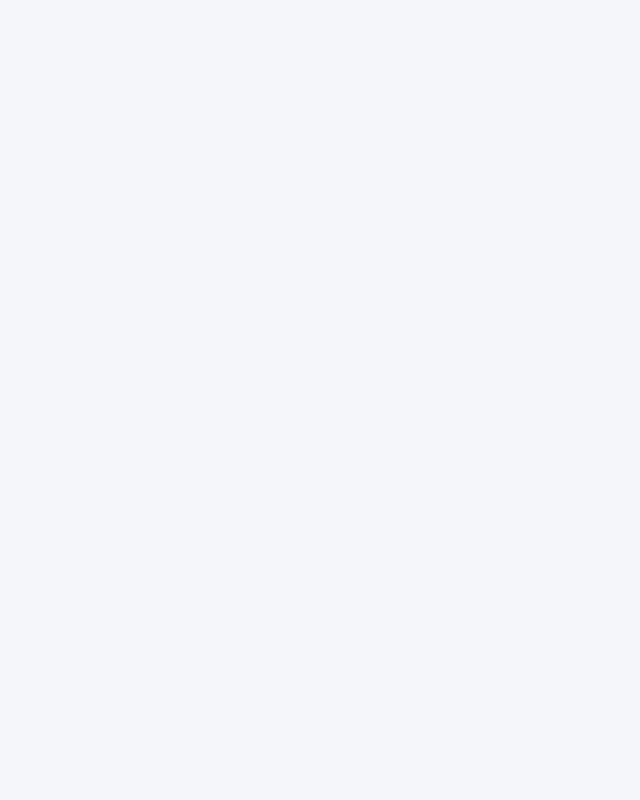
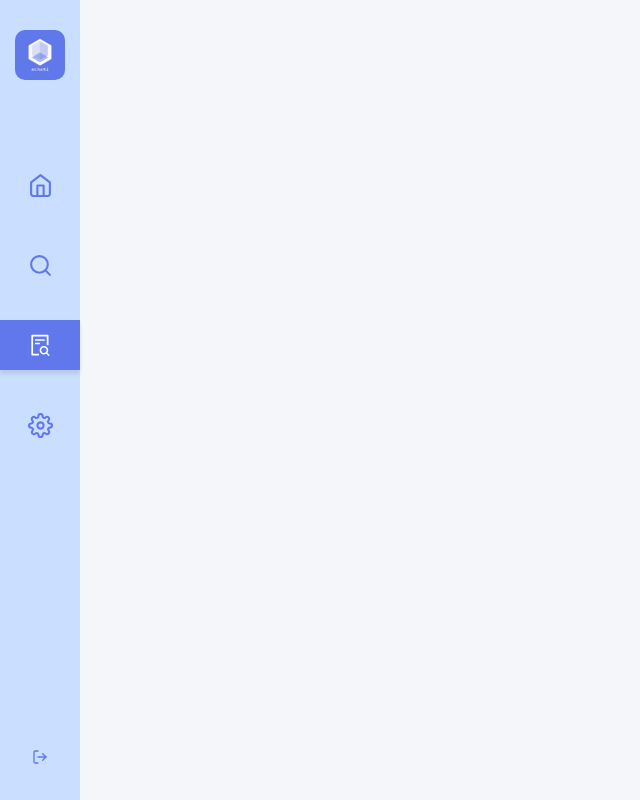
Before and after one commit to renanmascg/react-crawling-board, a React (Create React App) app: page /results/1 in a window 1280 px wide. Shown: the whole page, without its empty margins (0-640 px from the left). Built offline with nearby package versions, Linux system fonts and the light colour scheme.

Commit message:
Inicializa a personalisação da pagina de resultados da aplicação.

```diff
--- /dev/null
+++ b/src/pages/ResultQuery/index.tsx
@@ -0,0 +1,21 @@
+import React from 'react';
+import { useRouteMatch } from 'react-router-dom';
+import { Container, Content } from './styles';
+import Sidenav from '../../components/sidenav';
+
+interface IParams {
+  id: string;
+}
+
+const ResultQuery: React.FC = () => {
+  const { id } = useRouteMatch<IParams>().params;
+  console.log(`=================> ${id}`);
+  return (
+    <Container>
+      <Sidenav />
+      <Content />
+    </Container>
+  );
+};
+
+export default ResultQuery;
--- /dev/null
+++ b/src/pages/ResultQuery/styles.ts
@@ -0,0 +1,21 @@
+import styled, { css } from 'styled-components';
+import { shade } from 'polished';
+
+export const Container = styled.div`
+  height: 100vh;
+  display: flex;
+  align-items: stretch;
+`;
+
+export const Content = styled.div`
+  flex: 1;
+  overflow: auto;
+  padding: 20px;
+  display: flex;
+  flex-direction: column;
+
+  hr {
+    margin: 20px 0;
+    border: 1px solid #cadfff;
+  }
+`;
--- a/src/routes/index.tsx
+++ b/src/routes/index.tsx
@@ -6,6 +6,7 @@ import Dashboard from '../pages/Dashboard';
 import Search from '../pages/Search';
 import Results from '../pages/Results';
 import Settings from '../pages/Settings';
+import ResultQuery from '../pages/ResultQuery';
 
 const Routes: React.FC = () => (
   <Switch>
@@ -13,6 +14,7 @@ const Routes: React.FC = () => (
     <Route path="/dashboard" exact component={Dashboard} />
     <Route path="/search" exact component={Search} />
     <Route path="/results" exact component={Results} />
+    <Route path="/results/:id" exact component={ResultQuery} />
     <Route path="/settings" exact component={Settings} />
   </Switch>
 );
```
